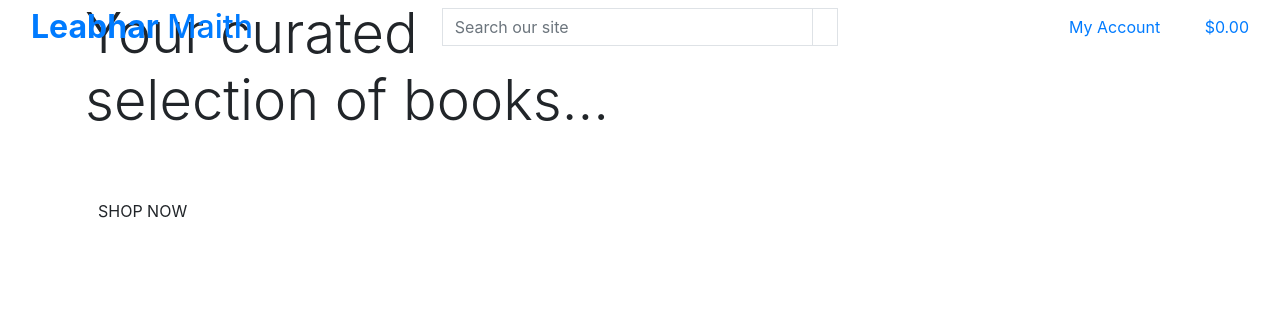
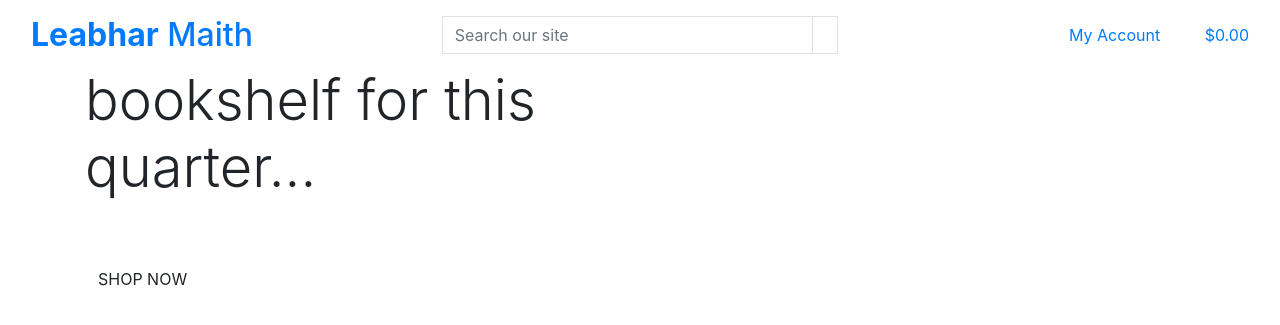
Before and after one commit to farah-maria/LeabharMaith, a Django app: page / in a window 1280 px wide. Shown: the top 325 px of the page. Run offline with Django 3.2, Linux system fonts and the light colour scheme; some libraries are stand-ins or nearby versions.

Commit message:
add padding to header in base.html

```diff
--- a/home/templates/home/index.html
+++ b/home/templates/home/index.html
@@ -14,7 +14,7 @@
         <div class="row h-100">
             <div class="col-7 col-md-6 my-auto">
                 <h1 class="display-4 logo-font text-black">
-                    Your curated selection of books...
+                    Your curated bookshelf for this quarter...
                 </h1>
                 <div class="my-5">
                     <h4>
--- a/templates/allauth/base.html
+++ b/templates/allauth/base.html
@@ -33,7 +33,7 @@
   </head>
   <body>
     <header class="container-fluid fixed-top">
-      <div class="row">
+        <div id="topnav" class="row bg-white pt-lg-2 d-none d-lg-flex">
           <div class="col-12 col-lg-4 my-auto py-1 py-lg-0 text-center text-lg-left">
               <a href="{% url 'home' %}" class="nav-link main-logo-link">
                   <h2 class="logo-font text-black my-0"><strong>Leabhar</strong> Maith</h2>
```
